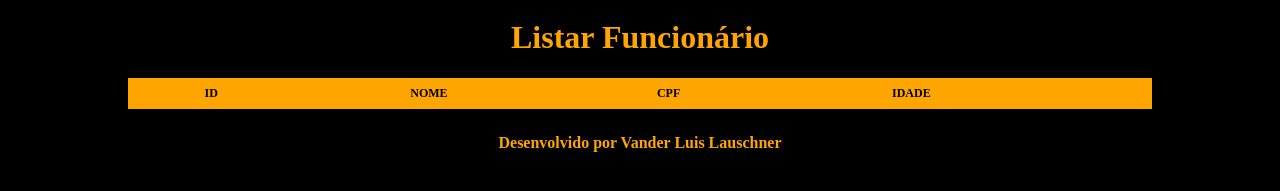
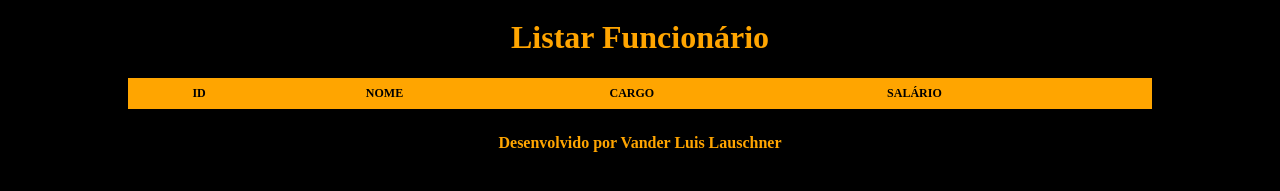
Before and after one commit to Vanderlaus/frontend, a plain HTML site: page cadfunc/listar.html in a window 1280 px wide. Shown: the part 147-338 px from the top of the page. Drawn offline with Linux system fonts and the light colour scheme.

Commit message:
atualiza

```diff
--- a/cadfunc/listar.html
+++ b/cadfunc/listar.html
@@ -30,8 +30,8 @@
           <tr>
             <th>Id</th>
             <th>Nome</th>
-            <th>CPF</th>
-            <th>Idade</th>
+            <th>Cargo</th>
+            <th>Salário</th>
             <th></th>
           </tr>
 
```
